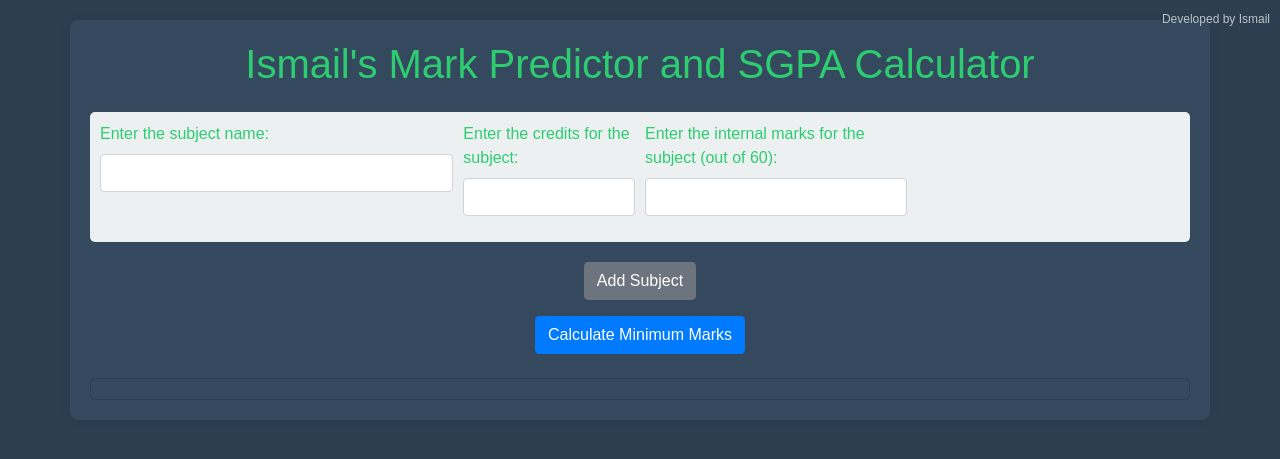
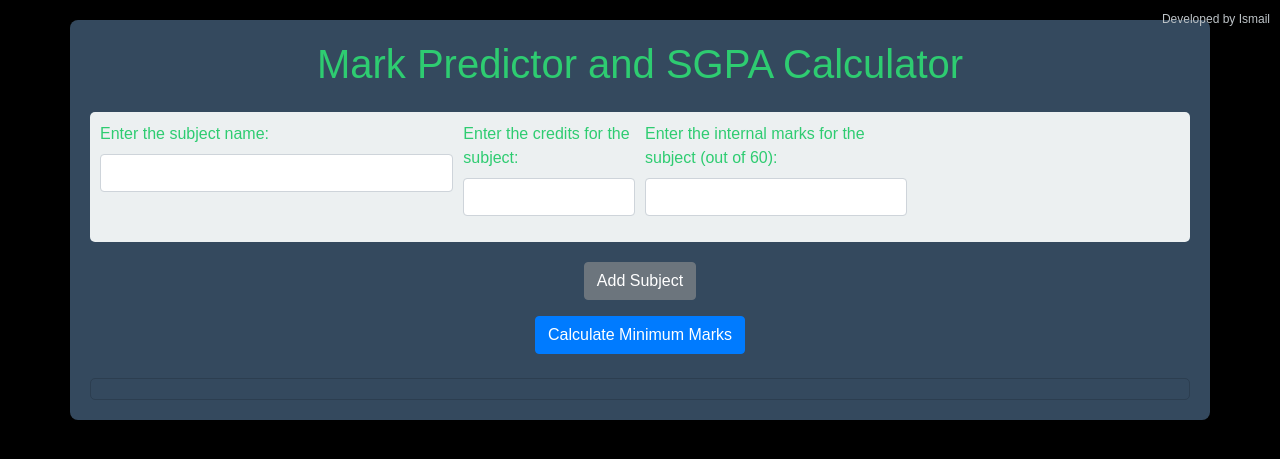
Before and after one commit to mhd1smail/MySGPAWebApp, a Flask app: page / in a window 1280 px wide. Shown: the top 459 px of the page. Run offline with Flask 2, Linux system fonts and the light colour scheme; some libraries are stand-ins or nearby versions.

Commit message:
Finalize design changes and update title

```diff
--- a/templates/enter_grades.html
+++ b/templates/enter_grades.html
@@ -3,13 +3,13 @@
 <head>
     <meta charset="UTF-8">
     <meta name="viewport" content="width=device-width, initial-scale=1.0">
-    <title>Ismail's Mark Predictor and SGPA Calculator</title>
+    <title>Mark Predictor and SGPA Calculator</title>
     <!-- Bootstrap CSS -->
     <link href="https://stackpath.bootstrapcdn.com/bootstrap/4.6.0/css/bootstrap.min.css" rel="stylesheet">
     <style>
         body {
             font-family: Arial, sans-serif;
-            background-color: #2c3e50; /* Dark gray background */
+            background-color: #000000; /* Black background */
             color: #2ecc71; /* Green text color */
             margin-top: 20px;
         }
@@ -50,7 +50,7 @@
 </head>
 <body>
     <div class="container">
-        <h1 class="text-center mb-4">Ismail's Mark Predictor and SGPA Calculator</h1>
+        <h1 class="text-center mb-4">Mark Predictor and SGPA Calculator</h1>
         <small class="watermark">Developed by Ismail</small>
         <form method="post" id="sgpa-form" action="/submit_grades">
             {% for subject in subjects %}
--- a/templates/index.html
+++ b/templates/index.html
@@ -3,13 +3,13 @@
 <head>
     <meta charset="UTF-8">
     <meta name="viewport" content="width=device-width, initial-scale=1.0">
-    <title>Ismail's Mark Predictor and SGPA Calculator</title>
+    <title>Mark Predictor and SGPA Calculator</title>
     <!-- Bootstrap CSS -->
     <link href="https://stackpath.bootstrapcdn.com/bootstrap/4.6.0/css/bootstrap.min.css" rel="stylesheet">
     <style>
         body {
             font-family: Arial, sans-serif;
-            background-color: #2c3e50; /* Dark gray background */
+            background-color: #000000; /* Black background */
             color: #2ecc71; /* Green text color */
             margin-top: 20px;
         }
@@ -50,7 +50,7 @@
 </head>
 <body>
     <div class="container">
-        <h1 class="text-center mb-4">Ismail's Mark Predictor and SGPA Calculator</h1>
+        <h1 class="text-center mb-4">Mark Predictor and SGPA Calculator</h1>
         <small class="watermark">Developed by Ismail</small>
         <form method="post" id="sgpa-form">
             <div id="subjects">
```
Also changed, not shown: templates/results.html (+9 -5 lines).
